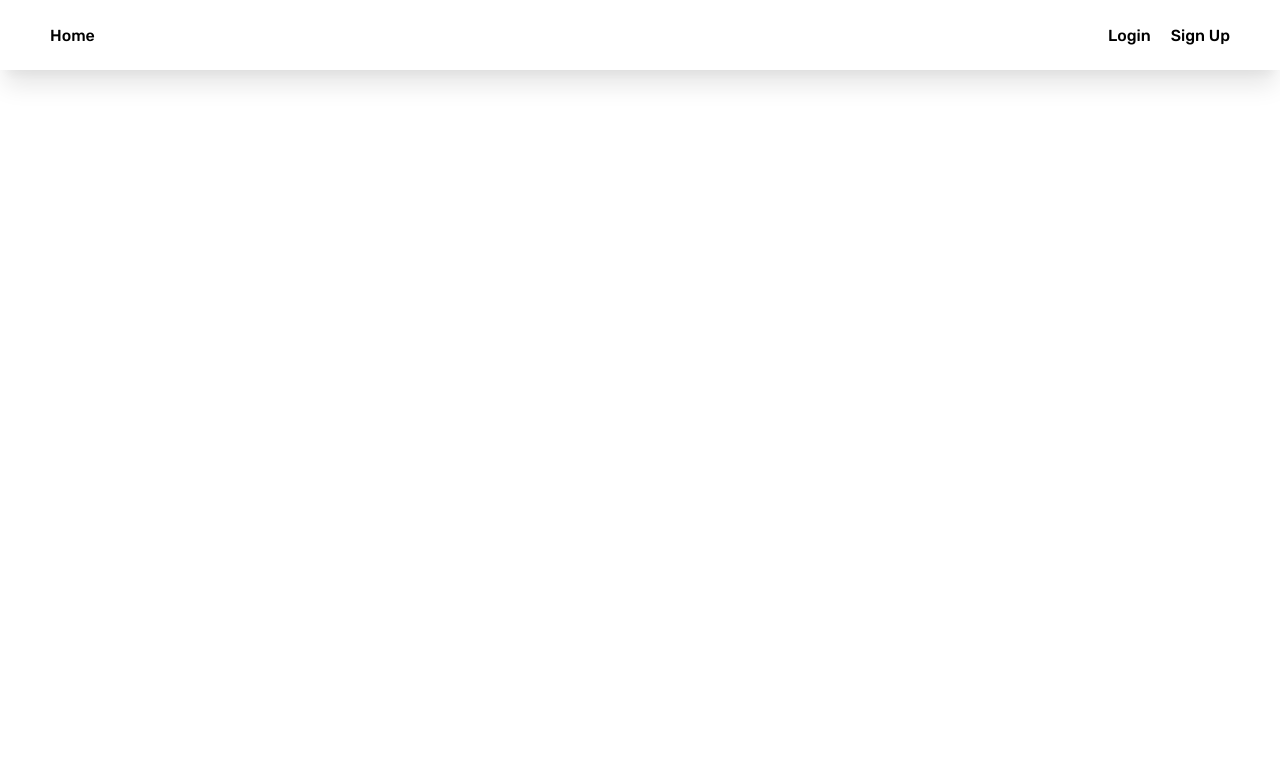
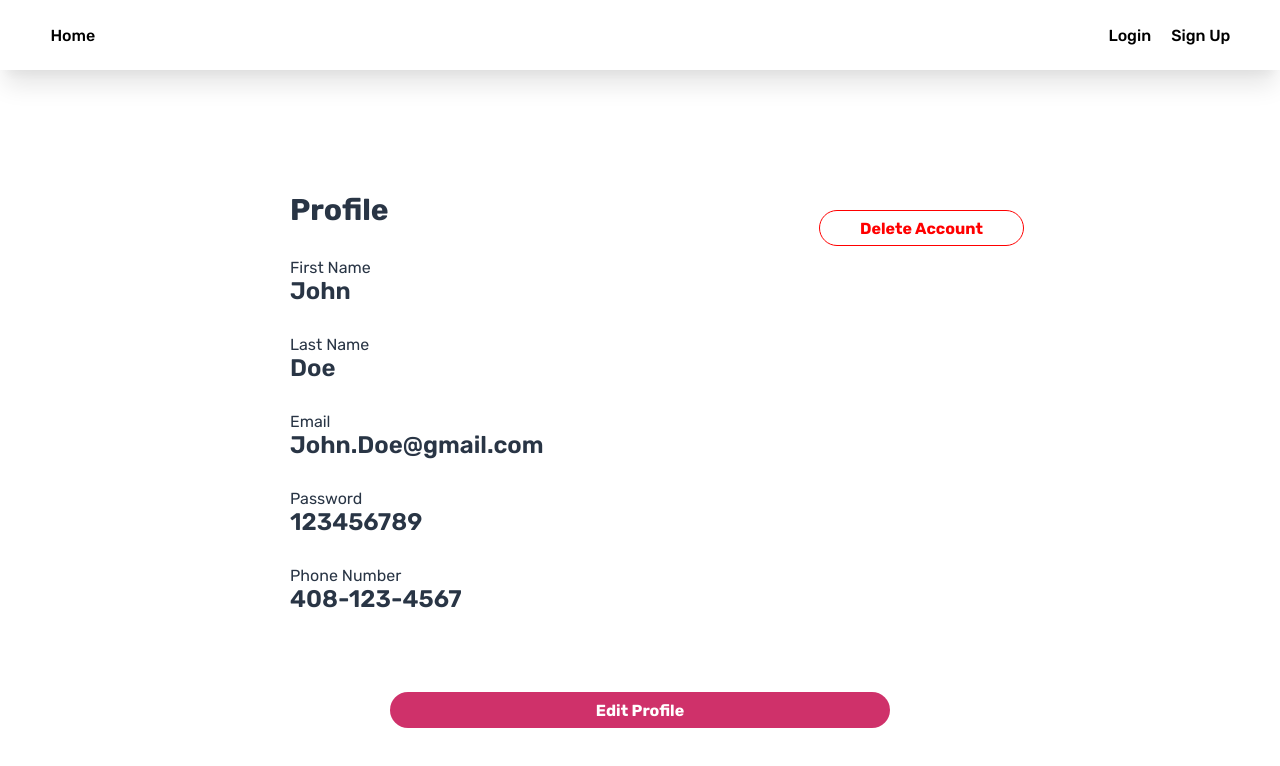
Before and after one commit to rmaskey1/LikeHome, a React (Create React App) app in the folder frontend/: page /profile/1 in a window 1280 px wide. Before the commit this address had no page. Shown: the top 766 px of the page. Built offline with nearby package versions, Linux system fonts and the light colour scheme.

Commit message:
Create Profile Page and NotFound Page

```diff
--- a/frontend/src/App.jsx
+++ b/frontend/src/App.jsx
@@ -4,6 +4,8 @@ import { BrowserRouter, Route, Routes } from "react-router-dom";
 import Details from "routes/Details";
 import Home from "routes/Home";
 import Login from "routes/Login";
+import NotFound from "routes/NotFound";
+import Profile from "routes/Profile";
 import Register from "routes/Register";
 
 function App() {
@@ -15,6 +17,8 @@ function App() {
         <Route path="/login" element={<Login />} />
         <Route path="/register" element={<Register />} />
         <Route path="/hotel/:id" element={<Details />} />
+        <Route path="/profile/:id" element={<Profile />} />
+        <Route path="*" element={<NotFound />} />
       </Routes>
     </BrowserRouter>
   );
--- /dev/null
+++ b/frontend/src/routes/NotFound.jsx
@@ -0,0 +1,58 @@
+import React from "react";
+import { useNavigate } from "react-router-dom";
+import styled from "styled-components";
+
+const Container = styled.div`
+  display: grid;
+  flex-direction: column;
+  place-content: center;
+  text-align: center;
+  width: 100vw;
+  height: 80vh;
+  color: rgba(41, 53, 69, 1);
+`;
+
+const ErrorTitle = styled.div`
+  font-size: 25em;
+  font-weight: 700;
+  color: #e0e0e0;
+  text-transform: uppercase;
+`;
+
+const ErrorText = styled.div`
+  font-size: 4em;
+  font-weight: 700;
+  color: #e0e0e0;
+`;
+
+const GoBackBtn = styled.button`
+  width: 500px;
+  height: 36px;
+  margin: 20px auto;
+  background-color: transparent;
+  color: #a4a4a4;
+  border: 1px solid #e0e0e0;
+  border-radius: 20px;
+  cursor: pointer;
+
+  &:hover {
+    color: white;
+    background-color: #a4a4a4;
+  }
+`;
+
+function NotFound() {
+  const navigate = useNavigate();
+  const goback = () => {
+    navigate(-1);
+  };
+  return (
+    <Container>
+      <ErrorTitle>404</ErrorTitle>
+      <ErrorText>This page is not avaiable</ErrorText>
+      <GoBackBtn onClick={goback}>Go Back</GoBackBtn>
+    </Container>
+  );
+}
+
+export default NotFound;
--- /dev/null
+++ b/frontend/src/routes/Profile.jsx
@@ -0,0 +1,92 @@
+import React from "react";
+import styled from "styled-components";
+
+const Container = styled.div`
+  position: relative;
+  display: grid;
+  place-content: center;
+  width: 100vw;
+  height: 100vh;
+`;
+
+const ProfileBox = styled.div`
+  height: 500px;
+  width: 700px;
+  font-size: 30px;
+  font-weight: 700;
+  color: rgba(41, 53, 69, 1);
+`;
+
+const Label = styled.div`
+  font-size: 16px;
+  font-weight: 400;
+  margin-top: 30px;
+`;
+
+const Content = styled.div`
+  font-size: 24px;
+  font-weight: 600;
+`;
+
+const EditBtn = styled.div`
+  display: grid;
+  place-content: center;
+  margin: 0 auto;
+  width: 500px;
+  height: 36px;
+  background-color: rgba(207, 49, 106, 1);
+  color: white;
+  font-size: 16px;
+  font-weight: 700;
+  border-radius: 20px;
+  cursor: pointer;
+
+  &:hover {
+    background-color: rgb(226, 99, 146);
+  }
+`;
+
+const DeleteBtn = styled.div`
+  position: absolute;
+  display: grid;
+  place-content: center;
+  top: 150px;
+  width: 205px;
+  height: 36px;
+  right: 20vw;
+  color: rgba(255, 0, 0, 1);
+  border: 1px solid rgba(255, 0, 0, 1);
+  border-radius: 20px;
+  font-size: 16px;
+  font-weight: 700;
+  cursor: pointer;
+
+  &:hover {
+    background-color: #ff5d5d;
+    color: white;
+  }
+`;
+
+function Profile() {
+  return (
+    <Container>
+      <ProfileBox>
+        <div>Profile</div>
+        <Label>First Name</Label>
+        <Content>John</Content>
+        <Label>Last Name</Label>
+        <Content>Doe</Content>
+        <Label>Email</Label>
+        <Content>John.Doe@gmail.com</Content>
+        <Label>Password</Label>
+        <Content>123456789</Content>
+        <Label>Phone Number</Label>
+        <Content>408-123-4567</Content>
+      </ProfileBox>
+      <EditBtn>Edit Profile</EditBtn>
+      <DeleteBtn>Delete Account</DeleteBtn>
+    </Container>
+  );
+}
+
+export default Profile;
```
